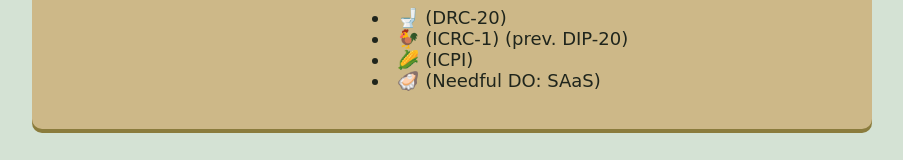
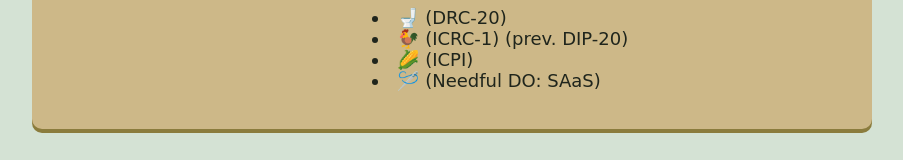
Before and after one commit to Smugandcomfy/Corn, a React (Vite) app: page / in a window 1280 px wide. Shown: the part 1215-1375 px from the top of the page, without its empty margins (188-1091 px from the left). Built offline with nearby package versions, Linux system fonts and the light colour scheme; a web font is replaced by a local one.

Commit message:
Update App.jsx

```diff
--- a/frontend/App.jsx
+++ b/frontend/App.jsx
@@ -98,7 +98,7 @@ function App() {
           <li>🚽 (DRC-20)</li>
           <li>🐓 (ICRC-1) (prev. DIP-20)</li>
           <li>🌽 (ICPI)</li>
-          <li>🦪 (Needful DO: SAaS)</li>
+          <li>🪡 (Needful DO: SAaS)</li>
         </ul>
       </div>
 
```
